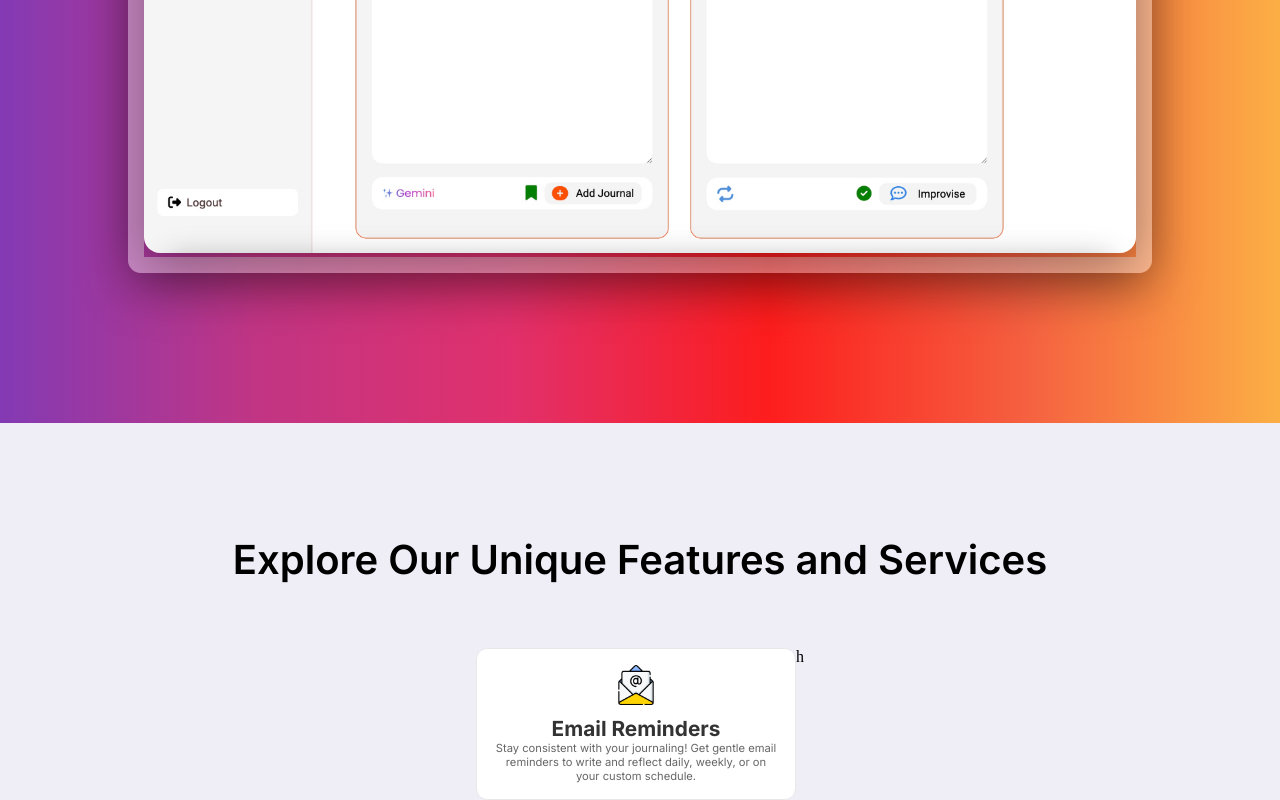
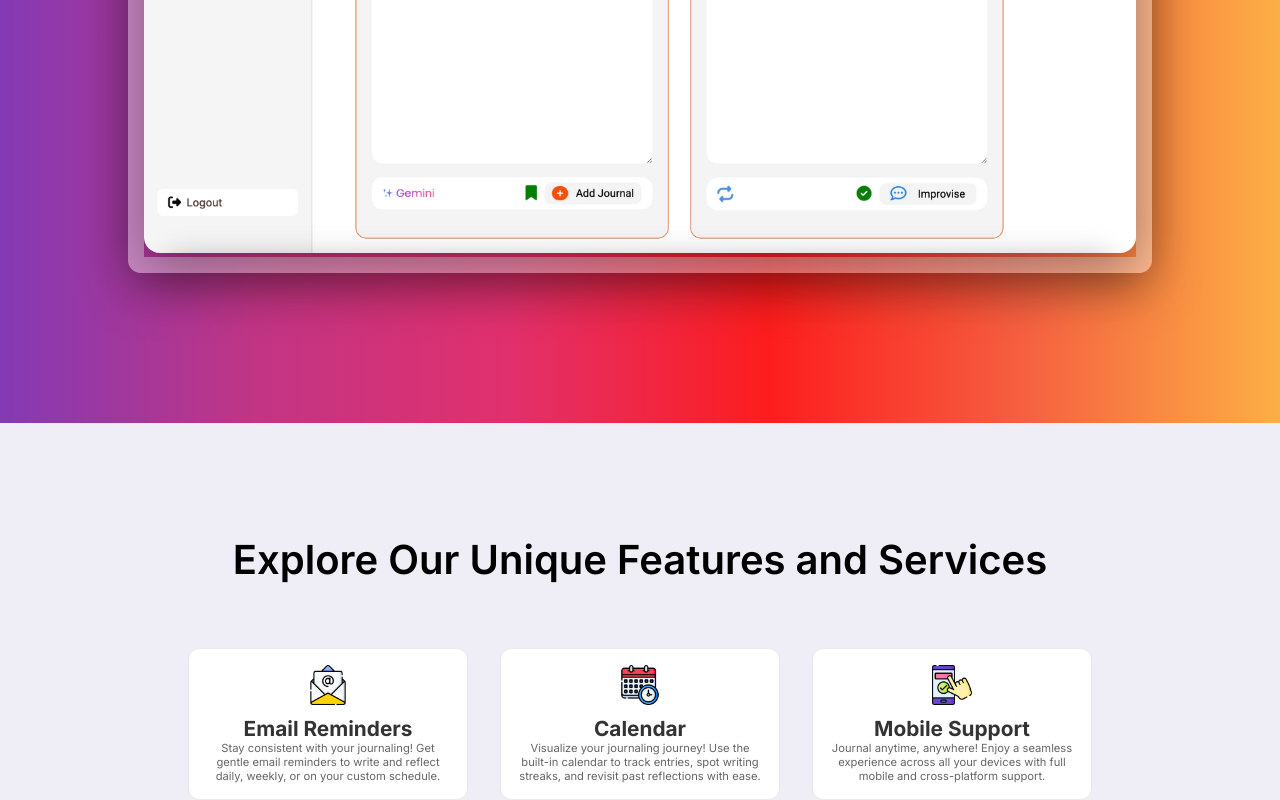
Before and after one commit to DivyanshTulsiani/Journizz, a plain HTML site: page Public/landingpage.html in a window 1280 px wide. Shown: the part 730-1530 px from the top of the page. Drawn offline with Linux system fonts and the light colour scheme.

Commit message:
comp features

```diff
--- a/Public/landingpage.css
+++ b/Public/landingpage.css
@@ -331,7 +331,7 @@ color: transparent;
   border-radius: 0.7rem;
   border: 1px solid rgb(232, 232, 232);
   transition: transform 0.4s linear;
-  width: 320px;
+  width: 280px;
   background-color: #fff;
 
 }
@@ -364,5 +364,38 @@ color: transparent;
 }
 
 .emailicon:hover{
-  widt;
+  transform: translateY(-7px);
 }
+
+
+.calendaricon{
+  margin-left: 2rem;
+  display: flex;
+  flex-direction: column;
+  padding: 1rem;
+  border-radius: 0.7rem;
+  border: 1px solid rgb(232, 232, 232);
+  transition: transform 0.4s linear;
+  width: 280px;
+  background-color: #fff;
+}
+
+.calendaricon:hover{
+  transform: translateY(-7px);
+}
+
+.mobileicon{
+  margin-left: 2rem;
+  display: flex;
+  flex-direction: column;
+  padding: 1rem;
+  border-radius: 0.7rem;
+  border: 1px solid rgb(232, 232, 232);
+  transition: transform 0.4s linear;
+  width: 280px;
+  background-color: #fff;
+}
+
+.mobileicon:hover{
+  transform: translateY(-7px);
+}
--- a/Public/landingpage.html
+++ b/Public/landingpage.html
@@ -75,11 +75,32 @@
         </div>
        </div>
        <div class="calendaricon">
-        h
+        <div class="imgouter">
+          <img class="emailimg" src="UserImages/schedule.png">
+        </div>
+        <div class="headline">
+          Calendar
+        </div>
+        <div class="emailcontext">
+          Visualize your journaling journey! Use the built-in calendar to track entries, spot writing streaks, and revisit past reflections with ease.
+        </div>
        </div>
-       <div class="geminiicon">
+
+       <div class="Mobile Support">
+        <div class="mobileicon">
+          <div class="imgouter">
+            <img class="emailimg" src="UserImages/booking.png">
+          </div>
+          <div class="headline">
+            Mobile Support
+          </div>
+          <div class="emailcontext">
+            Journal anytime, anywhere! Enjoy a seamless experience across all your devices with full mobile and cross-platform support.
+          </div>
+       </div>
 
        </div>
+
 
       </div>
       <div class="featuresicon2">
```
Also changed, not shown: Public/UserImages/booking.png (added), Public/UserImages/schedule.png (added).
